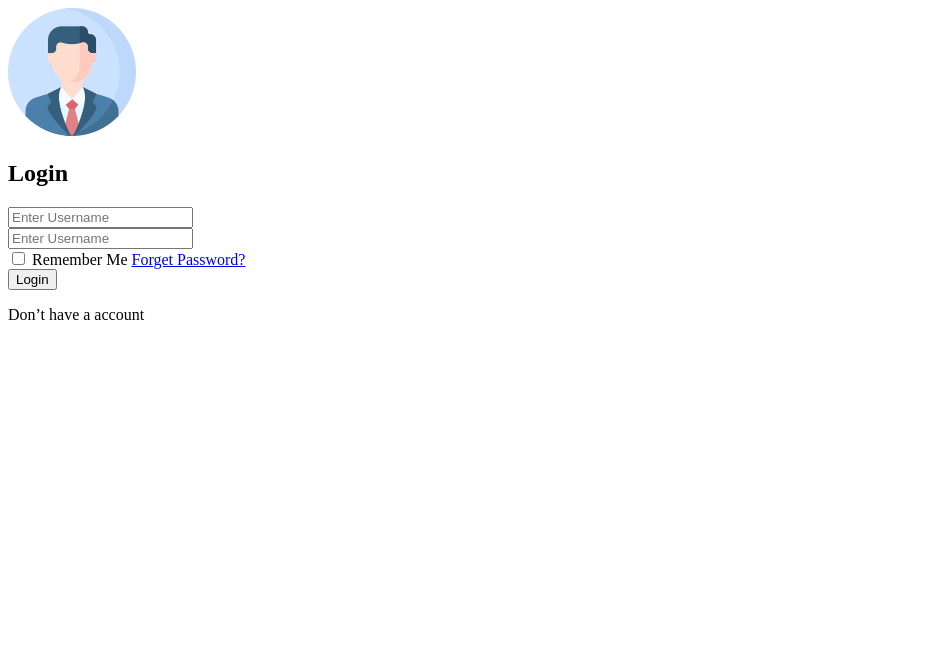
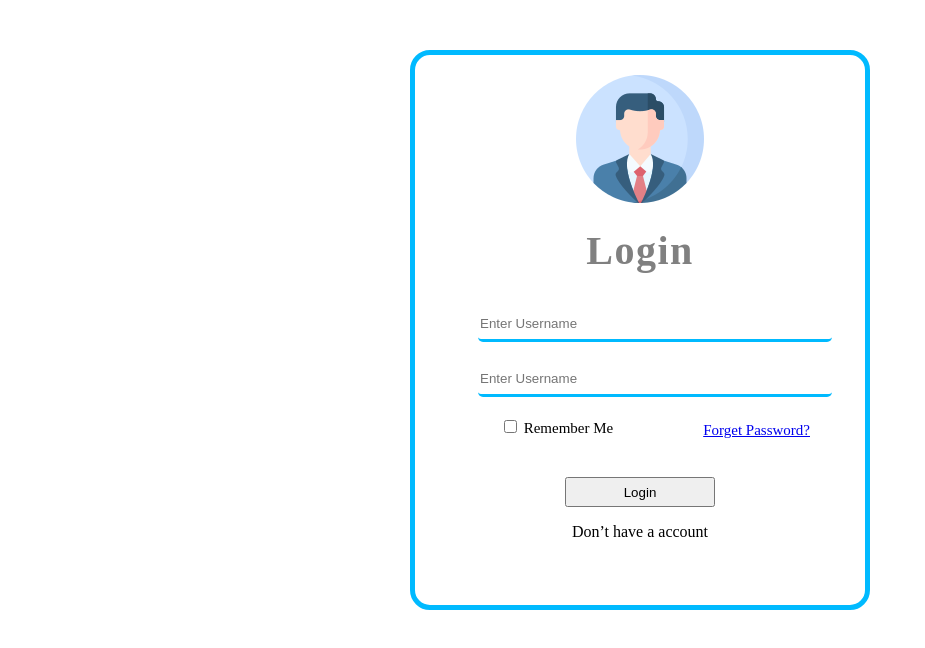
Before and after one commit to HossamSoliman2/New-Folder, a plain HTML site: page index.html in a window 1280 px wide. Shown: the whole page, without its empty margins (0-925 px from the left). Drawn offline with Linux system fonts and the light colour scheme.

Commit message:
Add css <style> effect

```diff
--- a/index.html
+++ b/index.html
@@ -5,6 +5,58 @@
     <meta name="viewport" content="width=device-width, initial-scale=1.0">
      <link rel="stylesheet"  href="style.css" >
     <title>Document</title>
+    <style>
+
+        form {
+             width: 450px;
+             height: 550px;
+             border: 5px solid #00baff;
+             border-radius: 20px;
+             text-align: center;
+             margin: 50px auto;
+             font-family: serif;
+
+        }
+        form:hover{
+            box-shadow: 5px 5px 40px #00baff;
+        }
+        img{
+            margin-top: 20px ;
+        }
+        .log{
+            color: gray;
+            font-weight: bold;
+            font-size: 40px;
+            text-align: center;
+            letter-spacing: 1.5px;
+            margin-top: 20px;
+        }
+
+        input[type=text] , [type=password] {
+            width: 350px ;
+            height: 30px ;
+            margin-bottom: 20px;
+            margin-left: 30px;
+            border: none;
+            border-radius: 5px ;
+            border-bottom: 3px solid #00baff ;
+
+        }
+        .check{
+            margin-right: 50px;
+            margin-bottom: 40px;
+            font-size: 15px;
+        }
+        input[type=submit] {
+            width: 150px;
+            height: 30px;
+        }
+
+        .forget{
+            float: right;
+            margin: 5px;
+        }
+            </style>
 </head>
 <body>
 
```
